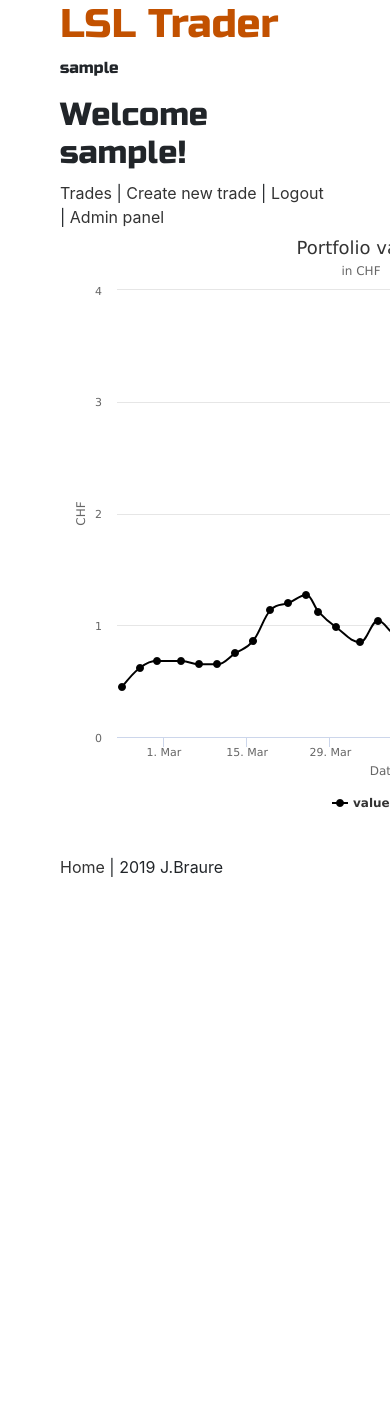
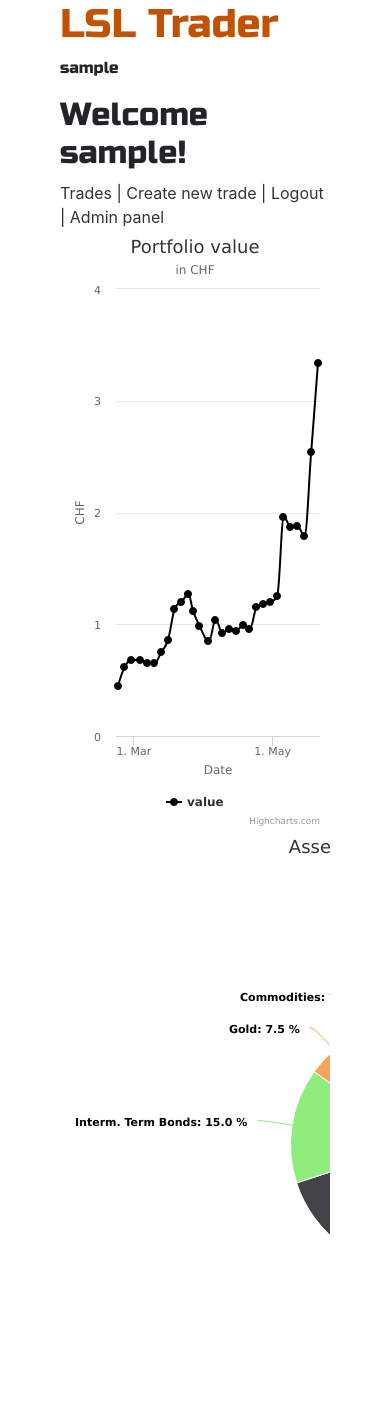
Before and after one commit to jbraure/JustInvest, a Django app: page / in a window 390 px wide; the page is wider, and only the part inside the window is pictured. Shown: the top 1428 px of that part. Before the commit the page ends 877 px from the top of that part, so only its background shows below. Run offline with Django 3.2, Linux system fonts and the light colour scheme; the visitor is signed in with stand-in values (Sample User, id 1); some libraries are stand-ins or nearby versions.

Commit message:
adds responsive layout for charts

```diff
--- a/trades/templates/trades/home.html
+++ b/trades/templates/trades/home.html
@@ -9,12 +9,12 @@
     <a href="{% url "logout" %}">Logout</a> |
     <a href="{% url "admin:index" %}">Admin panel</a>
   </div>
-  <table>
-    <tr>
-      <td><div id="portfolio-container" style="height:600px;"></div></td>
-      <td><div id="pie-container" style="height: 600px;"></div></td>
-    </tr>
-  </table>
+  <div class="container">
+    <div class="row">
+      <div id="portfolio-container" style="width:400px; height:600px;"></div>
+      <div id="pie-container" style="height: 600px;"></div>
+    </div>
+  </div>
   <script>
     Highcharts.chart('portfolio-container', {
         chart: {
```
